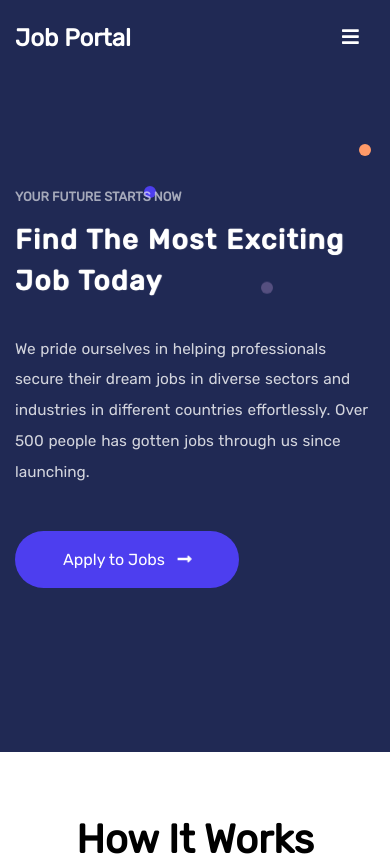
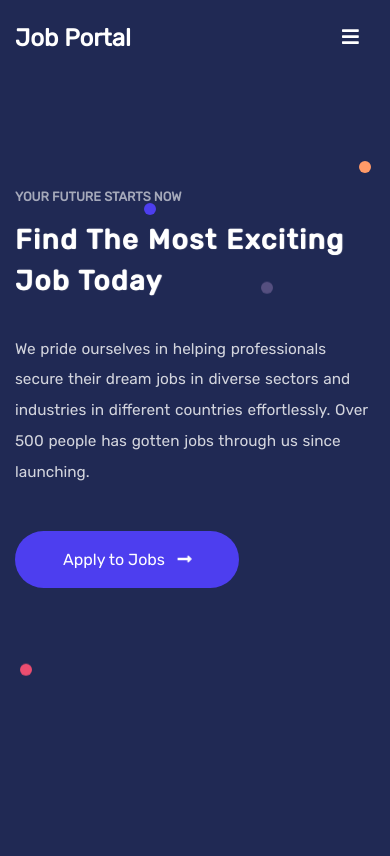
Before and after one commit to Achilles45/jobportal, a Vue app: page / in a window 390 px wide. Shown: the top 856 px of the page. Built offline with nearby package versions, Linux system fonts and the light colour scheme; no server answers.

Commit message:
Changed the hero section height on mobile screen

```diff
--- a/src/components/Herosection.vue
+++ b/src/components/Herosection.vue
@@ -162,7 +162,7 @@ export default {
 @media only screen and (max-width: 600px){
   .hero{
     padding: 7rem 0;
-    height: 80vh !important;
+    height: 100vh !important;
     .social__holder{
       display: none;
     }
```
